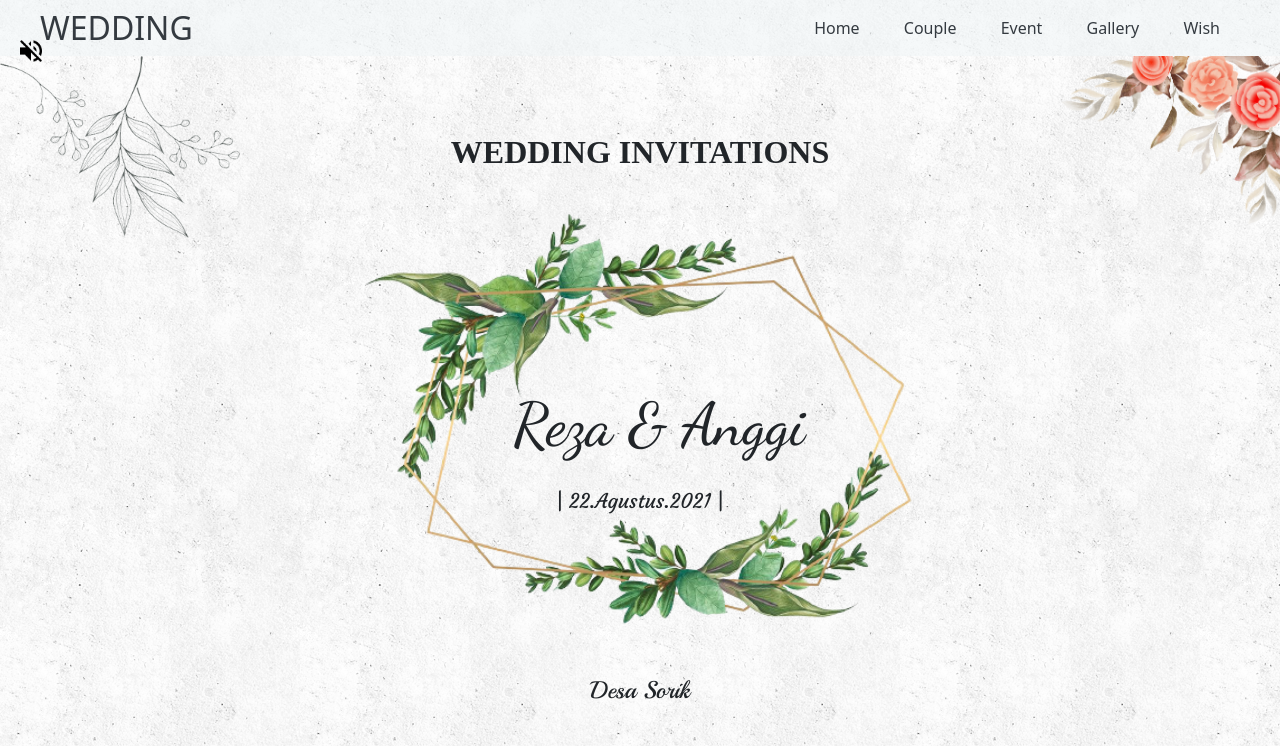
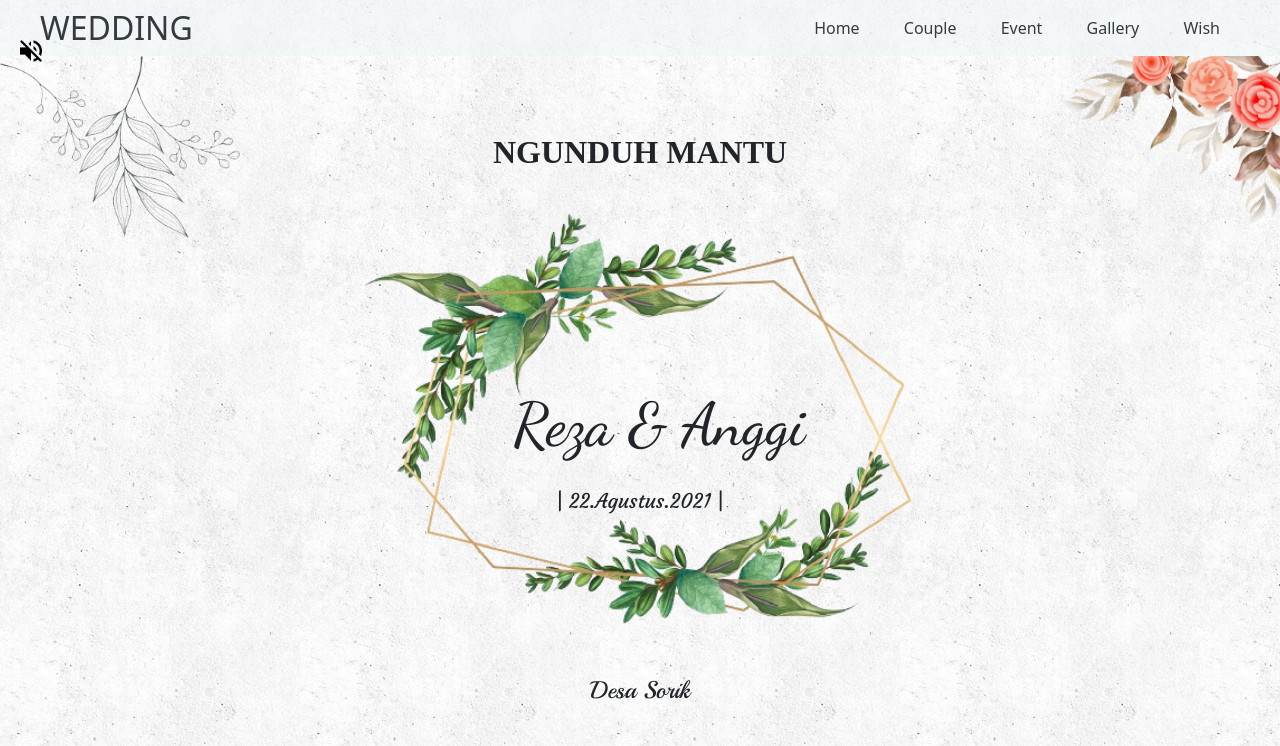
Before and after one commit to WeddingOfficial/WeddingRezadanAnggi, a plain HTML site: page index.html in a window 1280 px wide. Shown: the top 746 px of the page. Drawn offline with nearby package versions, Linux system fonts and the light colour scheme; a web font is replaced by a local one.

Commit message:
first commit

```diff
--- a/index.html
+++ b/index.html
@@ -45,7 +45,7 @@
         <img src="Border/4.png" alt="">
       </div>
       <div class="main">
-        <h2>WEDDING INVITATIONS</h2>
+        <h2>NGUNDUH MANTU</h2>
         <img src="Border/6.png" alt="">
       </div>
       <div class="text ">
```
